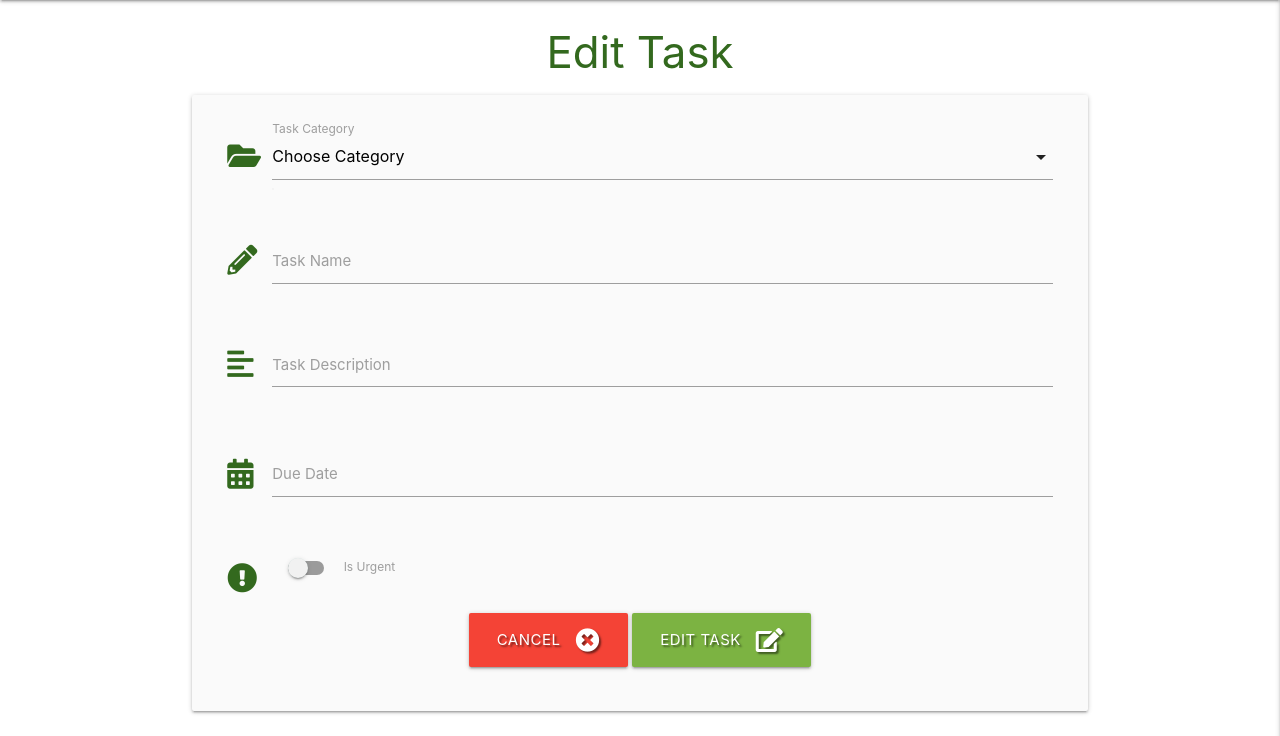
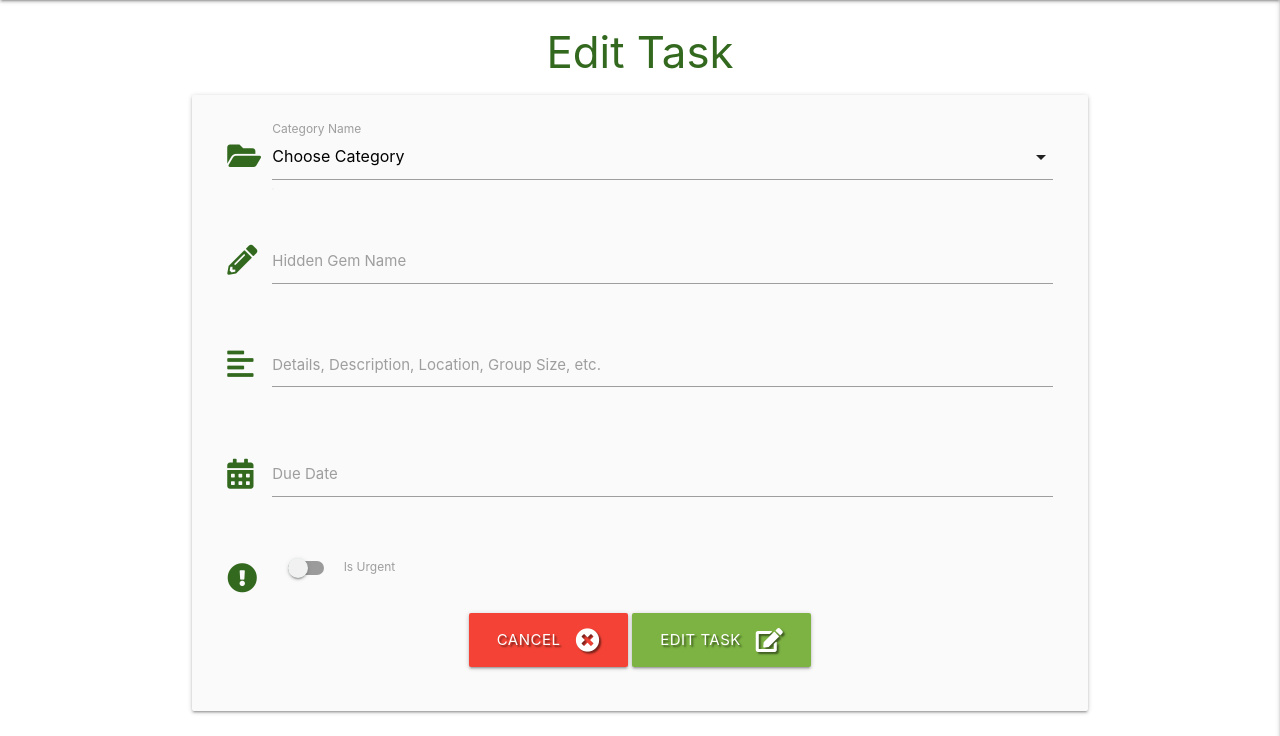
Before and after one commit to LogicAtom/flask-task-manager-project, a Flask app: template templates/edit_task.html in a window 1280 px wide. Shown: the part 64-800 px from the top of the page. Run offline with Flask 2, Linux system fonts and the light colour scheme; the template is opened without the code that fills it, so the values that code supplies are empty; some libraries are stand-ins or nearby versions.

Commit message:
add_task.html, form fields text changed

```diff
--- a/templates/add_task.html
+++ b/templates/add_task.html
@@ -33,7 +33,7 @@
                 <i class="fas fa-align-left prefix light-green-text text-darken-4"></i>
                 <textarea id="task_description" name="task_description" minlength="5" maxlength="200"
                     class="materialize-textarea validate" required></textarea>
-                <label for="task_description">Hidden Gem Description</label>
+                <label for="task_description">Details, Description, Location, Group Size, etc.</label>
             </div>
         </div>
         <!-- Visit or Event Date picker -->
--- a/templates/edit_task.html
+++ b/templates/edit_task.html
@@ -19,7 +19,7 @@
                     {% endif %}
                     {% endfor %}
                 </select>
-                <label for="category_name">Task Category</label>
+                <label for="category_name">Category Name</label>
             </div>
         </div>
         <!-- task name -->
@@ -28,10 +28,10 @@
                 <i class="fas fa-pencil-alt prefix light-green-text text-darken-4"></i>
                 <input id="task_name" name="task_name" minlength="5" maxlength="50" value="{{ task.task_name }}"
                     type="text" class="validate" required>
-                <label for="task_name">Task Name</label>
+                <label for="task_name">Hidden Gem Name</label>
             </div>
         </div>
-        <!-- task description -->
+        <!-- Hidden Gem Description -->
         <div class="row">
             <div class="input-field col s12">
                 <i class="fas fa-align-left prefix light-green-text text-darken-4"></i>
@@ -39,7 +39,7 @@
                     class="materialize-textarea validate" required>
                         {{- task.task_description -}}
                     </textarea>
-                <label for="task_description">Task Description</label>
+                <label for="task_description">Details, Description, Location, Group Size, etc.</label>
             </div>
         </div>
         <!-- due date picker -->
```
